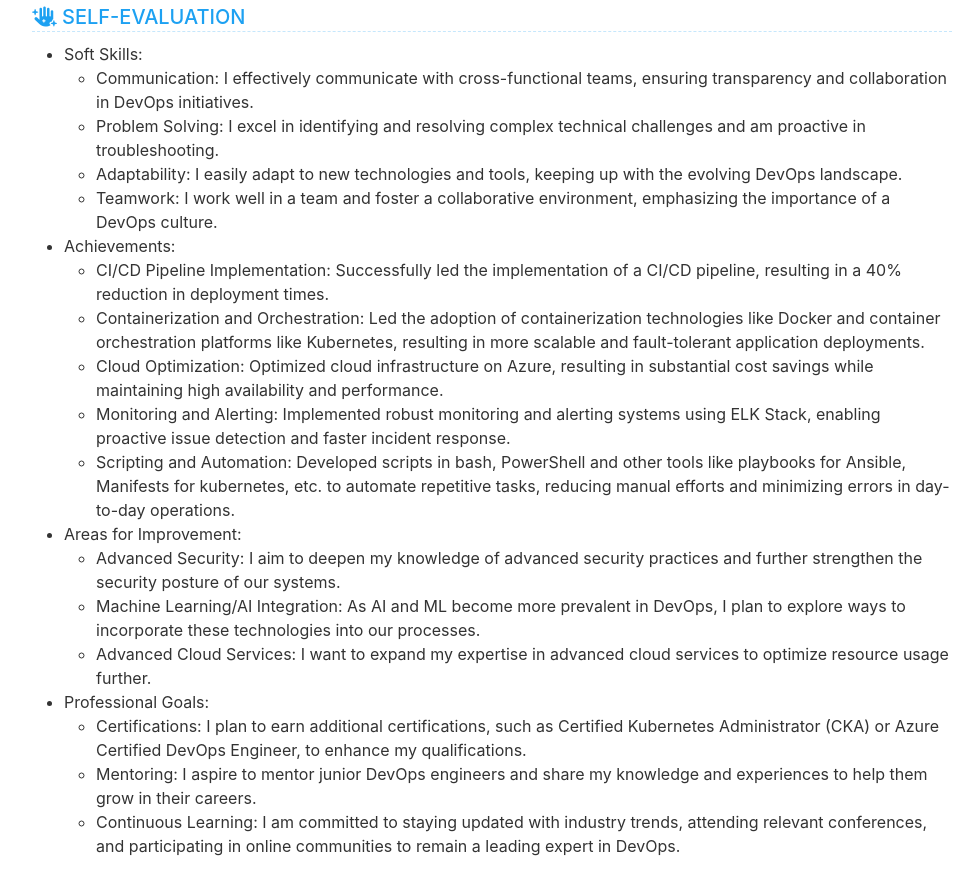
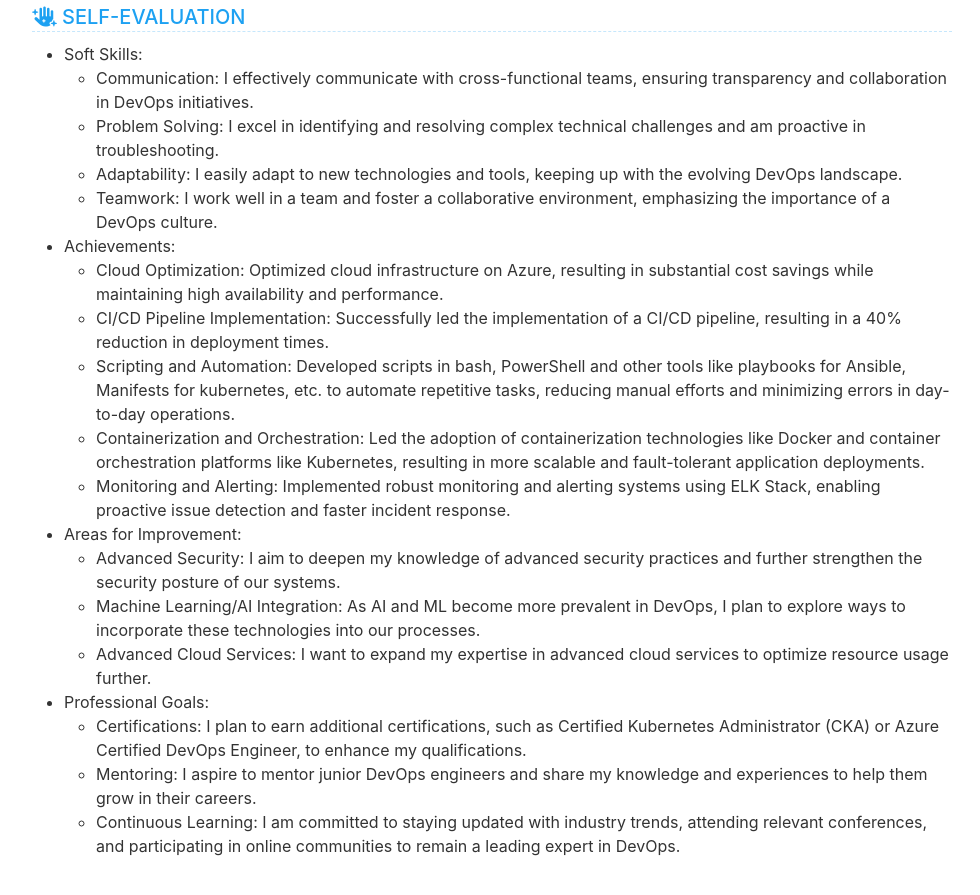
Before and after one commit to Raskinn/Resume, a Jekyll site: the page built from index.html, in a window 1280 px wide and 900 px high, scrolled down 1586 px. Shown: the top 895 px of the window, without its empty margins (148-1128 px from the left). Built offline with Jekyll 4.4.1, drawn with Linux system fonts in a browser that asks for light colours; part of the change alters nothing that is shown.

Commit message:
Updated resume

```diff
--- a/_data/data.yml
+++ b/_data/data.yml
@@ -391,11 +391,11 @@ evaluation:
         + Teamwork: I work well in a team and foster a collaborative environment, emphasizing the importance of a DevOps culture.
 
     - Achievements:
+        + Cloud Optimization: Optimized cloud infrastructure on Azure, resulting in substantial cost savings while maintaining high availability and performance.
         + CI/CD Pipeline Implementation: Successfully led the implementation of a CI/CD pipeline, resulting in a 40% reduction in deployment times.
+        + Scripting and Automation: Developed scripts in bash, PowerShell and other tools like playbooks for Ansible, Manifests for kubernetes, etc. to automate repetitive tasks, reducing manual efforts and minimizing errors in day-to-day operations.
         + Containerization and Orchestration: Led the adoption of containerization technologies like Docker and container orchestration platforms like Kubernetes, resulting in more scalable and fault-tolerant application deployments.
-        + Cloud Optimization: Optimized cloud infrastructure on Azure, resulting in substantial cost savings while maintaining high availability and performance.
         + Monitoring and Alerting: Implemented robust monitoring and alerting systems using ELK Stack, enabling proactive issue detection and faster incident response.
-        + Scripting and Automation: Developed scripts in bash, PowerShell and other tools like playbooks for Ansible, Manifests for kubernetes, etc. to automate repetitive tasks, reducing manual efforts and minimizing errors in day-to-day operations.
 
     - Areas for Improvement:
         + Advanced Security: I aim to deepen my knowledge of advanced security practices and further strengthen the security posture of our systems.
```
